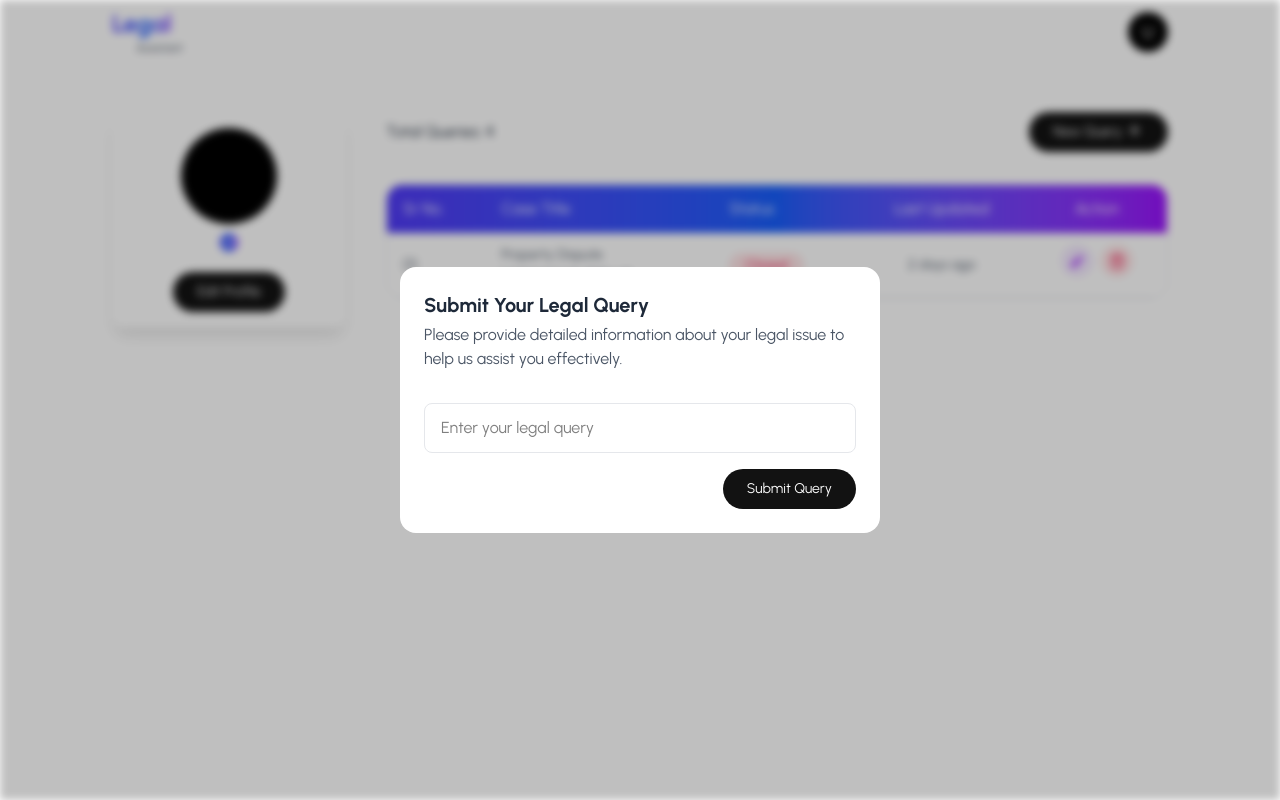
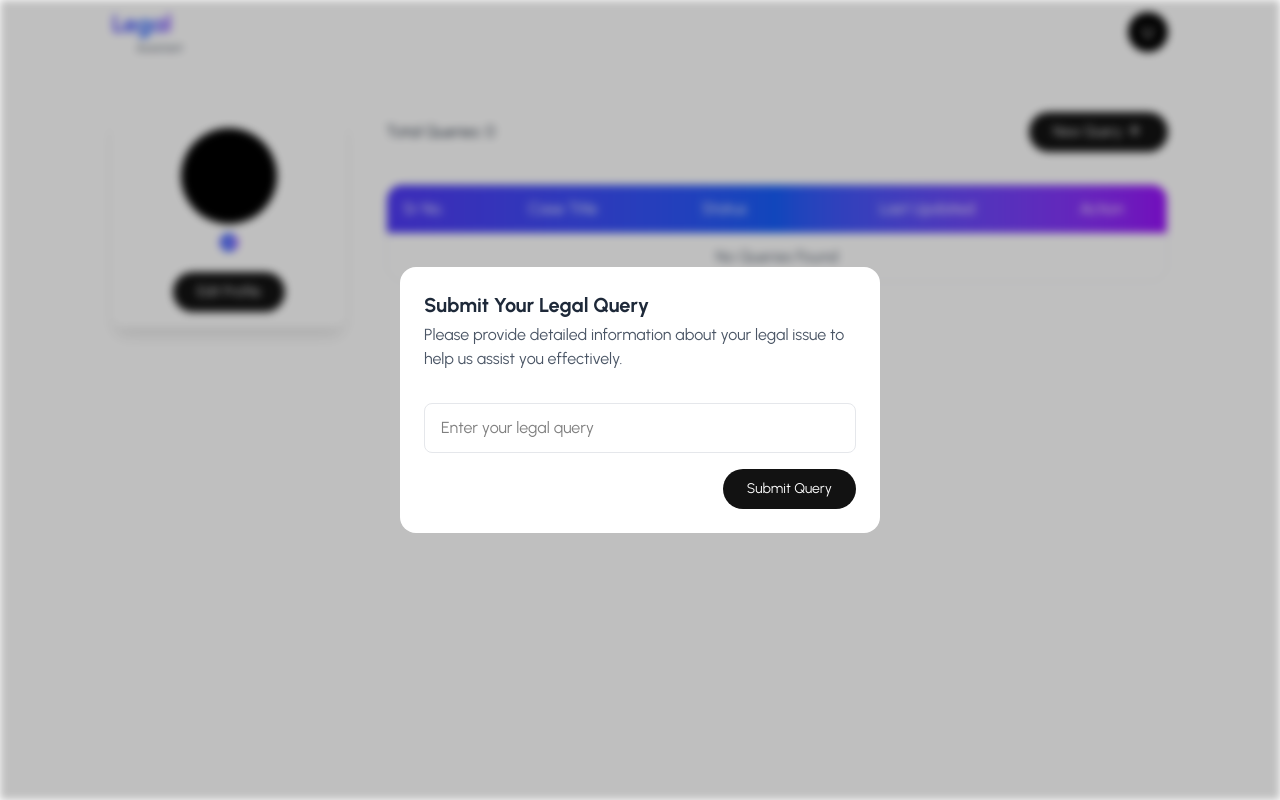
Before and after one commit to thedeepakmaurya/legassist, a Next.js app: page /dashboard in a window 1280 px wide. Both pictures are taken after a click on the button "New Query". Built offline with nearby package versions, Linux system fonts and the light colour scheme.

Commit message:
feat(queries): implement queries add

```diff
--- a/package.json
+++ b/package.json
@@ -10,6 +10,7 @@
   },
   "dependencies": {
     "@hookform/resolvers": "^5.2.1",
+    "moment": "^2.30.1",
     "next": "15.5.0",
     "react": "19.1.0",
     "react-dom": "19.1.0",
--- /dev/null
+++ b/src/components/atoms/NoData.jsx
@@ -0,0 +1,5 @@
+const NoData = () => {
+  return <p className="w-full text-gray-600 py-3 text-center">No Queries Found</p>;
+};
+
+export default NoData;
--- a/src/components/pages/Dashboard/AddQuery.jsx
+++ b/src/components/pages/Dashboard/AddQuery.jsx
@@ -1,18 +1,50 @@
+"use client";
 import Button from "@/components/atoms/Button";
 import Input from "@/components/atoms/Input";
+import { useRHF } from "@/context/FormContext";
+import moment from "moment";
 
-const AddQuery = () => {
-  return <div className="bg-white mx-auto md:max-w-[75%] rounded-2xl p-6">
-      <h2 className="text-xl text-gray-800 font-semibold mb-1">Submit Your Legal Query</h2>
-      <p className="text-gray-600 mb-8">Please provide detailed information about your legal issue to help us assist you effectively.</p>
+const AddQuery = ({ onClose, setAllQueries, allQueries }) => {
+  const {
+    register,
+    handleSubmit,
+    reset,
+    formState: { errors },
+  } = useRHF();
 
-      <form >
-        <Input placeholder="Enter your legal query" />
+  const onSubmit = (data) => {
+    let newQueries = JSON.parse(localStorage.getItem("queries")) || [];
+    const timeStampData = { ...data, createdAt: moment() };
+    newQueries.push(timeStampData);
+    setAllQueries([...allQueries, timeStampData]);
+    localStorage.setItem("queries", JSON.stringify(newQueries));
+    reset();
+    onClose();
+  };
+
+  return (
+    <div className="mx-auto rounded-2xl bg-white p-6 md:max-w-[75%]">
+      <h2 className="mb-1 text-xl font-semibold text-gray-800">
+        Submit Your Legal Query
+      </h2>
+      <p className="mb-8 text-gray-600">
+        Please provide detailed information about your legal issue to help us
+        assist you effectively.
+      </p>
+
+      <form onSubmit={handleSubmit(onSubmit)}>
+        <Input
+          {...register("title")}
+          fieldName="title"
+          placeholder="Enter your legal query"
+          errors={errors}
+        />
         <div className="flex justify-end">
-            <Button label="Submit Query"/>
+          <Button type="submit" label="Submit Query" />
         </div>
       </form>
-  </div>;
+    </div>
+  );
 };
 
 export default AddQuery;
--- a/src/components/pages/Dashboard/Profile.jsx
+++ b/src/components/pages/Dashboard/Profile.jsx
@@ -1,19 +1,19 @@
-"use client"
+"use client";
 import Button from "@/components/atoms/Button";
 import { useAuth } from "@/context/AuthContext";
 
 const Profile = () => {
   const { currUser } = useAuth();
-    const { name, email } = currUser || {};
+  const { name, email } = currUser || {};
   return (
-    <div className="shadow-lg flex h-fit flex-col py-4 rounded-xl items-center md:col-span-2">
+    <div className="flex h-fit flex-col items-center rounded-xl py-4 shadow-lg md:col-span-2">
       <div className="flex h-24 w-24 items-center justify-center rounded-full bg-black">
         <p className="text-4xl text-white capitalize">{name?.slice(0, 1)}</p>
       </div>
       <p className="mt-2 font-medium text-gray-900">
-        {name } <i className="ri-verified-badge-fill text-gradient ri-lg"></i>
+        {name} <i className="ri-verified-badge-fill text-gradient ri-lg"></i>
       </p>
-      <p className="text-sm mb-4 text-gray-600">{email}</p>
+      <p className="mb-4 text-sm text-gray-600">{email}</p>
       <Button label="Edit Profile" />
     </div>
   );
--- a/src/components/pages/Dashboard/Queries.jsx
+++ b/src/components/pages/Dashboard/Queries.jsx
@@ -1,16 +1,27 @@
 "use client";
 import Button from "@/components/atoms/Button";
 import ModalOverlay from "@/components/common/OverlayModal";
-import { useState } from "react";
+import { useEffect, useState } from "react";
 import AddQuery from "./AddQuery";
+import { RHFProvider } from "@/context/FormContext";
+import { yupResolver } from "@hookform/resolvers/yup";
+import { querySchema } from "@/lib/validations/schema";
+import moment from "moment";
+import NoData from "@/components/atoms/NoData";
 
 const Queries = () => {
   const [isQuery, setisQuery] = useState(false);
+  const [allQueries, setAllQueries] = useState([]);
+
+  useEffect(() => {
+    const queries = JSON.parse(localStorage.getItem("queries")) || [];
+    setAllQueries(queries);
+  }, []);
 
   return (
     <div className="md:col-span-6">
       <div className="flex items-center justify-between">
-        <p className="text-gray-800">Total Queries: 4</p>
+        <p className="text-gray-800">Total Queries: {allQueries?.length || 0}</p>
         <Button
           onClick={() => setisQuery(true)}
           label="New Query"
@@ -29,14 +40,31 @@ const Queries = () => {
             </tr>
           </thead>
           <tbody>
-            <Row />
+            {Array.isArray(allQueries) &&
+              allQueries?.map((query, i) => (
+                <Row data={query} key={i} index={i} />
+              ))}
           </tbody>
         </table>
+        {allQueries?.length < 1 && <NoData />}
       </div>
       {isQuery && (
         <ModalOverlay
           onClose={() => setisQuery(false)}
-          content={<AddQuery />}
+          content={
+            <RHFProvider
+              defaultValues={{
+                title: "",
+              }}
+              resolver={yupResolver(querySchema)}
+            >
+              <AddQuery
+                onClose={() => setisQuery(false)}
+                setAllQueries={setAllQueries}
+                allQueries={allQueries}
+              />
+            </RHFProvider>
+          }
         />
       )}
     </div>
@@ -45,23 +73,27 @@ const Queries = () => {
 
 export default Queries;
 
-const Row = () => {
+const Row = ({ data, index }) => {
+  const { title, createdAt } = data;
+
   return (
     <tr className="border-b border-gray-200 text-gray-600">
-      <td className="px-4 py-3">01.</td>
-      <td className="px-4 py-3 text-sm">
-        <p>Property Dispute</p>
-        <p>Lorem ipsum dolor sit...</p>
+      <td className="px-4 py-3">{index + 1}.</td>
+      <td className="line-clamp-1 px-4 py-3 text-sm">
+        <p>{title}</p>
       </td>
       <td className="px-4 py-3">
-        <span className="rounded-full bg-rose-100 px-4 py-1 text-sm text-rose-600">
-          Closed
+        <span className="rounded-full bg-blue-100 px-4 py-1 text-sm text-blue-600">
+          pending
         </span>
       </td>
-      <td className="px-4 py-3 text-center text-sm">2 days ago</td>
+      <td className="px-4 py-3 text-center text-sm">
+        {moment(createdAt).format("DD-MM-YYYY hh:mm")}
+      </td>
       <td className="flex items-center justify-center gap-2 px-4 py-3">
-        <i className="ri-pencil-fill rounded-full bg-purple-100 px-2 py-1 text-purple-600"></i>
-        <i className="ri-delete-bin-3-line rounded-full bg-rose-100 px-2 py-1 text-rose-600"></i>
+        <button disabled className="disabled:cursor-not-allowed">
+          <i className="ri-delete-bin-3-line rounded-full bg-rose-100 p-2 text-rose-600"></i>
+        </button>
       </td>
     </tr>
   );
--- a/src/components/templates/AuthTemplate.jsx
+++ b/src/components/templates/AuthTemplate.jsx
@@ -15,7 +15,8 @@ const AuthTemplate = ({ children }) => {
           </h1>
           <p className="mb-6 text-gray-600">
             {path === "/signup" ? "Sign up" : "Sign in"} today and let AI
-            simplify your legal needs.<br/>
+            simplify your legal needs.
+            <br />
             {path === "/signup"
               ? "Already registered"
               : "Don't have an account"}{" "}
--- a/src/components/templates/MainTemplate.jsx
+++ b/src/components/templates/MainTemplate.jsx
@@ -3,12 +3,10 @@ import Header from "../organisms/Header";
 
 const MainTemplate = ({ children }) => {
   return (
-    <>
-      <AuthProvider>
-        <Header />
-        <main className="p-4 md:px-28">{children}</main>
-      </AuthProvider>
-    </>
+    <AuthProvider>
+      <Header />
+      <main className="p-4 md:px-28">{children}</main>
+    </AuthProvider>
   );
 };
 
```
Also changed, not shown: 1 other file (tests, documents, lock files or other folders).
